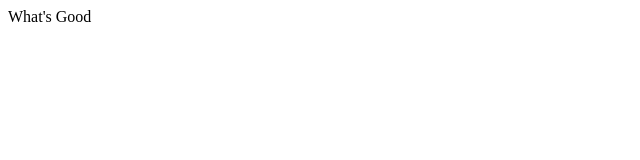
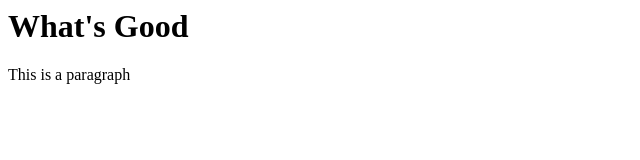
Before and after one commit to jmr217/jmr217.github.io, a plain HTML site: page index.html in a window 1280 px wide. Shown: the whole page, without its empty margins (0-640 px from the left). Drawn offline with Linux system fonts and the light colour scheme.

Commit message:
Update index.html

```diff
--- a/index.html
+++ b/index.html
@@ -2,5 +2,8 @@
 <head>
 <title>Jade Rouse</title>
 </head>
-<body>What's Good</body>
+<body>
+  <h1>What's Good</h1>
+  <p>This is a paragraph</p>
+</body>
 </html>
```
